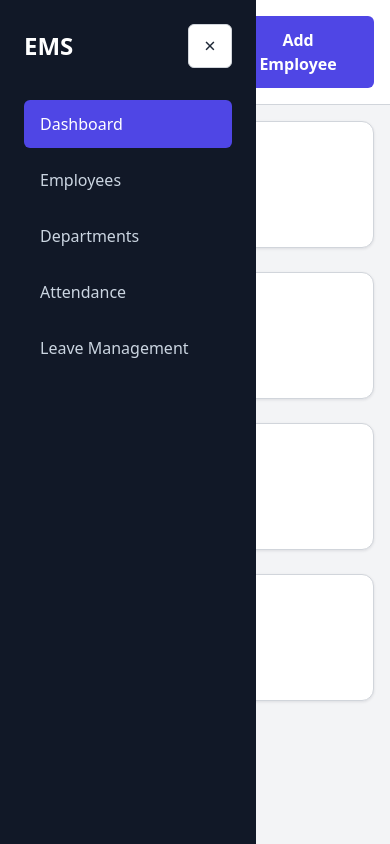
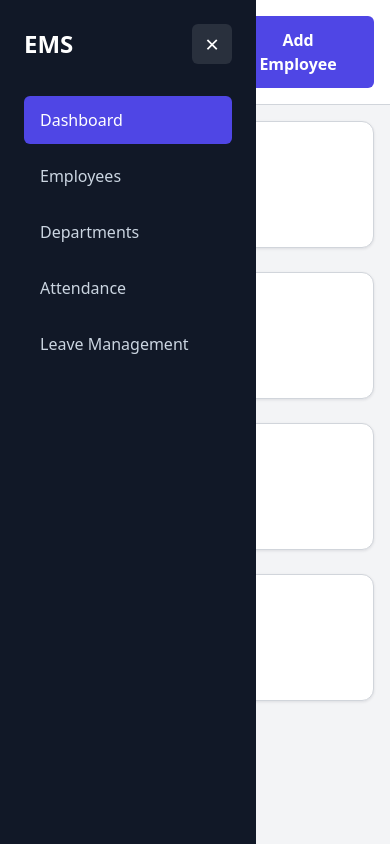
Before and after one commit to evamaina/employee-management-system, a plain HTML site: page index.html in a window 390 px wide. Both pictures are taken after a click on the button "Open navigation menu". Drawn offline with Linux system fonts and the light colour scheme.

Commit message:
feat: add mobile sidebar controls

```diff
--- a/css/layout.css
+++ b/css/layout.css
@@ -20,7 +20,10 @@
   display: flex;
   align-items: center;
   justify-content: space-between;
-  gap: 1rem;
+}
+
+.sidebar-close {
+  display: none;
 }
 
 .sidebar nav {
@@ -69,8 +72,7 @@
   z-index: 10;
 }
 
-.menu-toggle,
-.sidebar-close {
+.menu-toggle {
   display: none;
 }
 
@@ -87,12 +89,33 @@
     transform: translateX(0);
   }
 
+  .sidebar-close {
+    display: inline-flex;
+    align-items: center;
+    justify-content: center;
+    width: 2.5rem;
+    height: 2.5rem;
+    border: none;
+    border-radius: var(--radius-small);
+    background-color: rgba(255, 255, 255, 0.1);
+    color: #ffffff;
+    font-size: 1.5rem;
+  }
+
+  .sidebar-close:hover {
+    background-color: rgba(255, 255, 255, 0.2);
+  }
+
+  .sidebar-close:focus-visible {
+    outline: 3px solid #ffffff;
+    outline-offset: 2px;
+  }
+
   .main-content {
     margin-left: 0;
   }
 
-  .menu-toggle,
-  .sidebar-close {
+  .menu-toggle {
     display: inline-flex;
     align-items: center;
     justify-content: center;
@@ -106,10 +129,9 @@
     font-size: 1.25rem;
   }
 
-  .menu-toggle:focus-visible,
-  .sidebar-close:focus-visible {
-    outline: 3px solid var(--color-primary);
-    outline-offset: 3px;
+  .menu-toggle:focus-visible {
+  outline: 3px solid var(--color-primary);
+  outline-offset: 3px;
   }
 
   .topbar {
--- a/index.html
+++ b/index.html
@@ -14,11 +14,11 @@
       <aside class="sidebar" id="sidebar">
         <div class="sidebar-header">
           <h1>EMS</h1>
+
           <button
             type="button"
             class="sidebar-close"
             aria-label="Close navigation menu"
-            aria-controls="sidebar"
           >
             <span aria-hidden="true">&times;</span>
           </button>
--- a/js/components/sidebar.js
+++ b/js/components/sidebar.js
@@ -8,7 +8,12 @@ export function initializeSidebar() {
 
   const closeButton = sidebar.querySelector(".sidebar-close");
 
-  function updateMenuButton(isOpen) {
+  if (!closeButton) {
+    return;
+  }
+
+  function setSidebarState(isOpen) {
+    sidebar.classList.toggle("is-open", isOpen);
     menuToggle.setAttribute("aria-expanded", String(isOpen));
     menuToggle.setAttribute(
       "aria-label",
@@ -17,13 +22,10 @@ export function initializeSidebar() {
   }
 
   menuToggle.addEventListener("click", () => {
-    const isOpen = sidebar.classList.toggle("is-open");
-    updateMenuButton(isOpen);
+    setSidebarState(true);
   });
 
-  closeButton?.addEventListener("click", () => {
-    sidebar.classList.remove("is-open");
-    updateMenuButton(false);
-    menuToggle.focus();
+  closeButton.addEventListener("click", () => {
+    setSidebarState(false);
   });
 }
```
